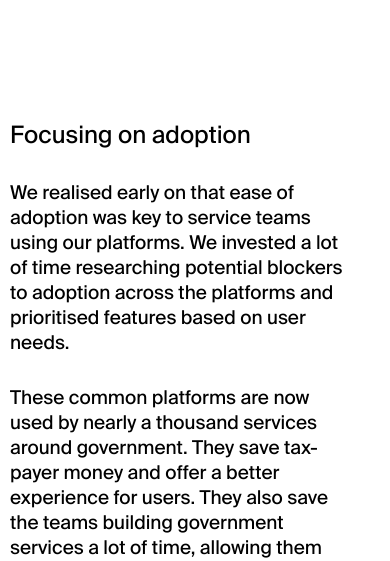
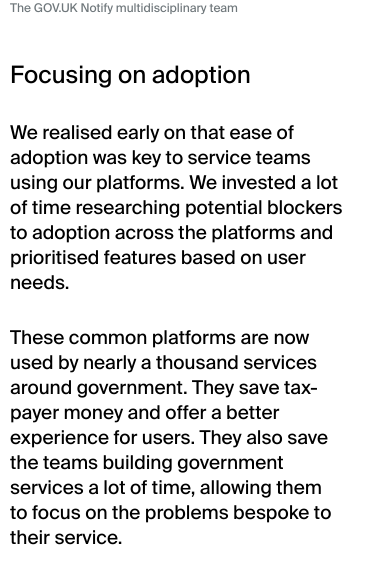
Before and after one commit to stephenjoe1/loft27design, a PHP site: page /project-gaap.html in a window 390 px wide. Shown: the part 2723-3284 px from the top of the page. Run offline with PHP 8.4, Linux system fonts and the light colour scheme; some libraries are stand-ins or nearby versions.

Commit message:
added some css to improve mobile view

```diff
--- a/css/main.css
+++ b/css/main.css
@@ -555,6 +555,10 @@ a:hover {
 	font-size: 40px;
 }
 
+.menu {
+	padding-bottom: 25px;
+}
+
 
 .right-aside {
 	float:left;
@@ -646,7 +650,7 @@ a:hover {
 	font-size: 24px;
 	line-height: 30px;
 	margin-bottom: 30px;
-	margin-top: 15px;
+	margin-top: 45px;
 	margin-left: 0%;
 	width:90%;
 	font-weight: 400;
@@ -694,10 +698,11 @@ a:hover {
 
 .project-intro {
 	font-size: 19px;
-	margin-bottom: 60px;
+	margin-bottom: 30px;
 	margin-left: 10px;
 	margin-right: 10px;
 }
+
 
 .menu ul {
 	padding-left: 10px;
--- a/project-gaap.html
+++ b/project-gaap.html
@@ -47,9 +47,6 @@
 				<img src="images/gaap-team.jpg">
 				<div class="credit"><p>The GOV.UK Notify multidisciplinary team</p></div>
 
-			</div>
-
-			<div class="project-intro">
 				<h2>Focusing on adoption</h2>
 					<p>We realised early on that ease of adoption was key to service teams using our platforms. We invested a lot of time researching potential blockers to adoption across the platforms and prioritised features based on user needs.</p>
 
```
